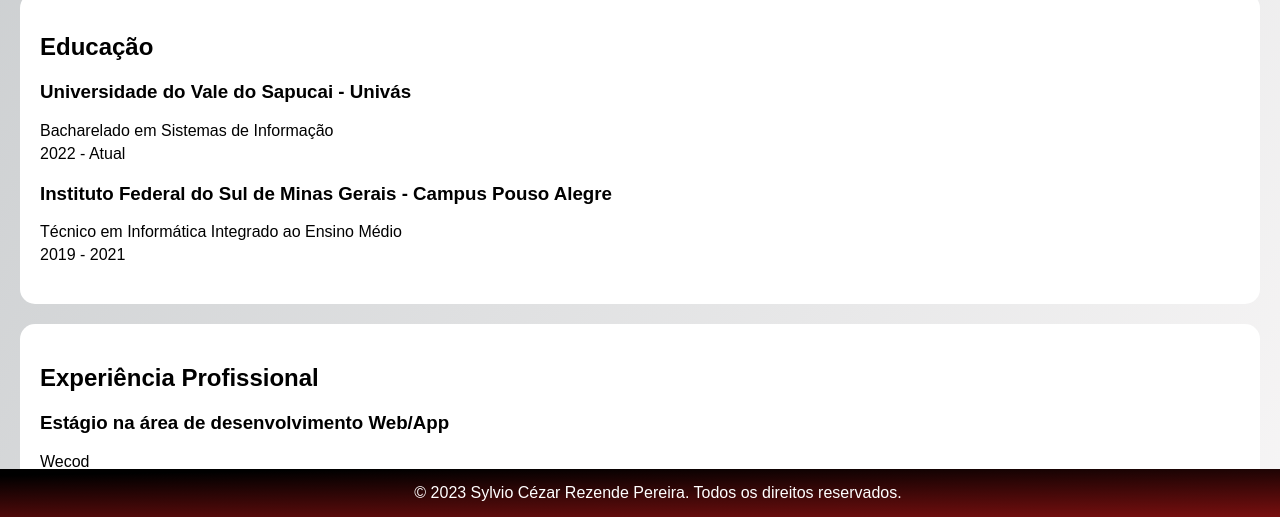
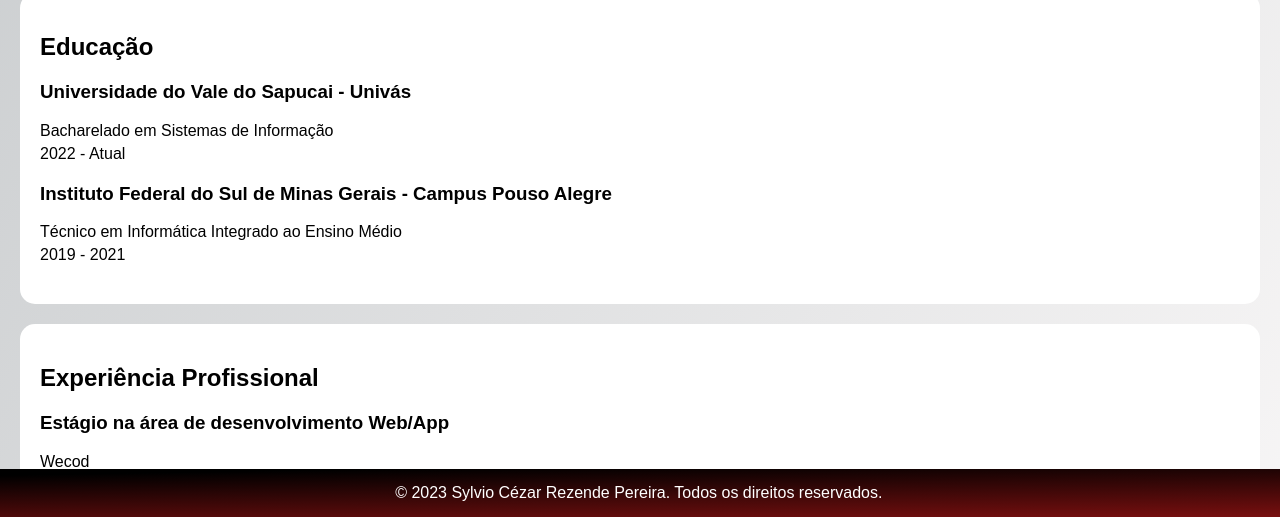
Before and after one commit to Sylvio-Cezar/Sylvio-Cezar.github.io, a plain HTML site: page index.html in a window 1280 px wide. Shown: the part 283-800 px from the top of the page. Drawn offline with Linux system fonts and the light colour scheme.

Commit message:
margin footer p

```diff
--- a/styles.css
+++ b/styles.css
@@ -87,6 +87,7 @@ footer {
 
 footer p {
     padding: 0 8px;
+    margin-left: -3%;
 }
 
 .profile-picture {
```
